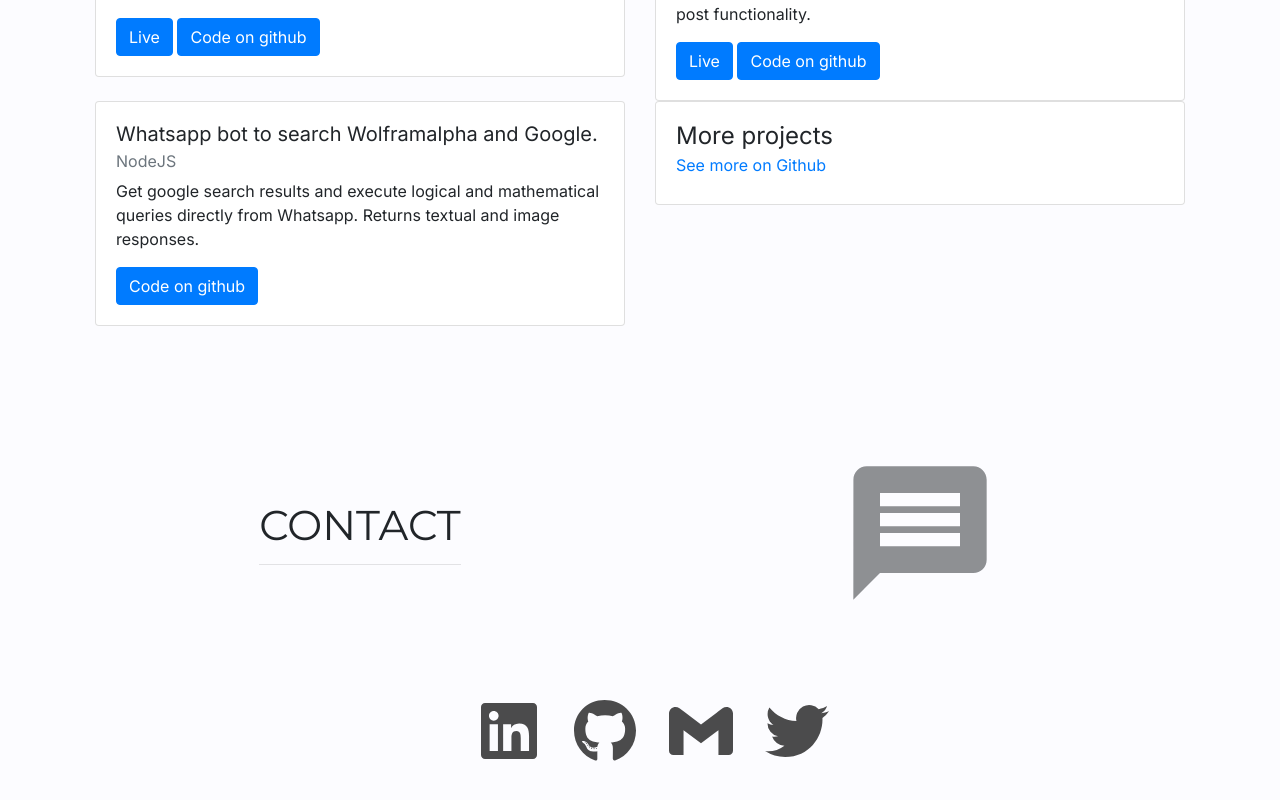
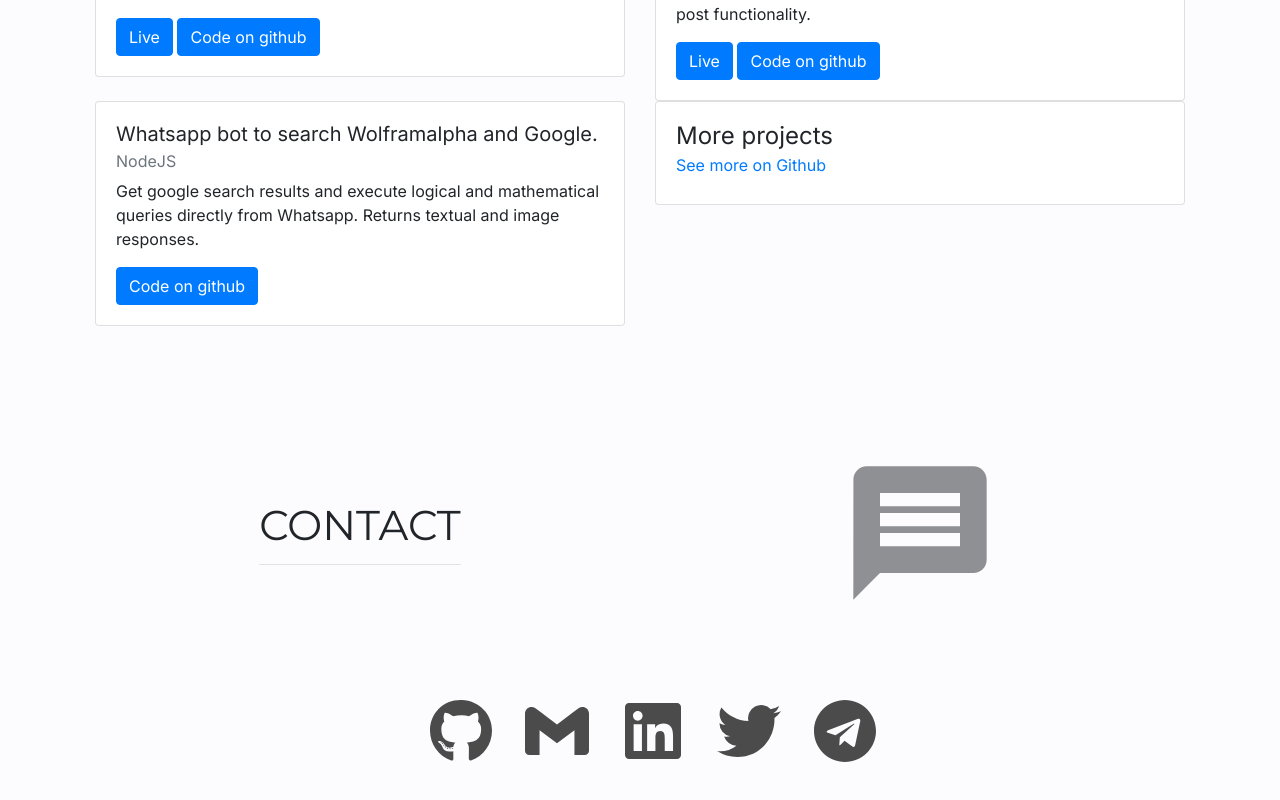
Before and after one commit to ameybh/ameybhavsar24.github.io, a React (Create React App) app: page / in a window 1280 px wide. Shown: the part 2090-2890 px from the top of the page. Built offline with nearby package versions, Linux system fonts and the light colour scheme.

Commit message:
added telegram

```diff
--- a/src/components/Contact/Contact.jsx
+++ b/src/components/Contact/Contact.jsx
@@ -1,7 +1,7 @@
 import { Container, Row, Col, Card, Button} from 'react-bootstrap'
 import './Contact.scss'
 import { MdMessage } from 'react-icons/md';
-import { FaLinkedin, FaGithub } from 'react-icons/fa';
+import { FaLinkedin, FaGithub, FaTelegram } from 'react-icons/fa';
 import { SiGmail, SiTwitter} from 'react-icons/si';
 export default function Work() {
     return (
@@ -21,10 +21,12 @@ export default function Work() {
             <Row>
               <Col xs={12} className="d-flex align-items-end">
                 <div className="contact__text">
-                    <a href="https://www.linkedin.com/in/b-amey/"><FaLinkedin /></a>
-                    <a href="https://github.com/ameybhavsar24/"><FaGithub /></a>
-                    <a href="mailto:iamamey24+portfolio@gmail.com"><SiGmail /></a>
-                    <a href="https://twitter.com/ameybhavsar24"><SiTwitter/></a>
+
+                    <a href="https://github.com/ameybhavsar24/" target="_blank"><FaGithub /></a>
+                    <a href="mailto:iamamey24+portfolio@gmail.com" target="_blank"><SiGmail /></a>
+                    <a href="https://www.linkedin.com/in/b-amey/" target="_blank"><FaLinkedin /></a>
+                    <a href="https://twitter.com/ameybhavsar24" target="_blank"><SiTwitter/></a>
+                    <a href="https://t.me/heyamey" target="_blank"><FaTelegram/></a>
                 </div>
               </Col>
             </Row>
```
